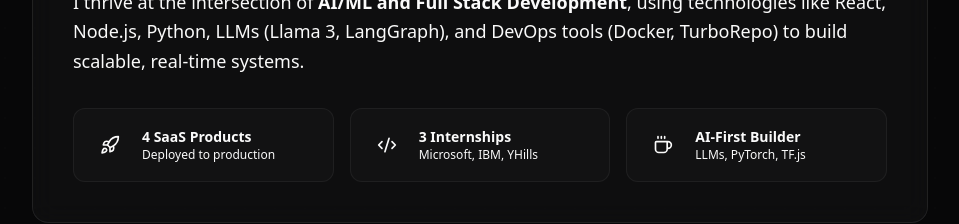
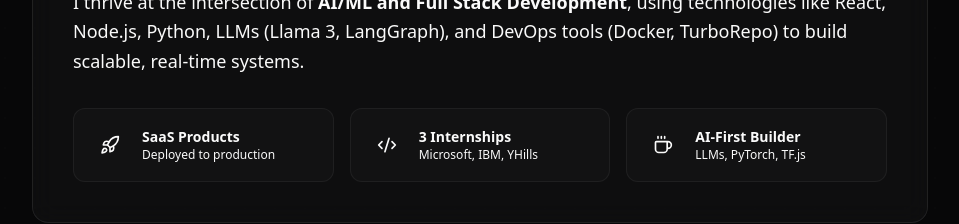
Before and after one commit to theunstopabble/gautam_portfolio, a Next.js app: page / in a window 1280 px wide. Shown: the part 6660-6884 px from the top of the page, without its empty margins (160-1119 px from the left). Built offline with nearby package versions, Linux system fonts and the light colour scheme.

Commit message:
fix: remove '4' from job title (Solo-shipped 4 SaaS -> Solo-shipped SaaS)

```diff
--- a/src/app/about/page.tsx
+++ b/src/app/about/page.tsx
@@ -4,11 +4,11 @@ import { About } from "@/components/home/About";
 export const metadata: Metadata = {
   title: "About | Gautam Kumar",
   description:
-    "Full-Stack Developer | Solo-shipped 4 SaaS products | AI integration. B.Tech CSE student at Jagannath University, Jaipur. Microsoft Elevate Intern.",
+    "Full-Stack Developer | Solo-shipped SaaS products | AI integration. B.Tech CSE student at Jagannath University, Jaipur. Microsoft Elevate Intern.",
   openGraph: {
     title: "About — Gautam Kumar",
     description:
-      "Full-Stack Developer | Solo-shipped 4 SaaS products | AI integration. Microsoft Elevate Intern.",
+      "Full-Stack Developer | Solo-shipped SaaS products | AI integration. Microsoft Elevate Intern.",
   },
 };
 
--- a/src/app/contact/page.tsx
+++ b/src/app/contact/page.tsx
@@ -4,11 +4,11 @@ import { Contact } from "@/components/home/Contact";
 export const metadata: Metadata = {
   title: "Contact | Gautam Kumar",
   description:
-    "Get in touch with Gautam Kumar — Full-Stack Developer | Solo-shipped 4 SaaS products | AI integration. Email, LinkedIn, GitHub, Twitter, or portfolio contact form.",
+    "Get in touch with Gautam Kumar — Full-Stack Developer | Solo-shipped SaaS products | AI integration. Email, LinkedIn, GitHub, Twitter, or portfolio contact form.",
   openGraph: {
     title: "Contact — Gautam Kumar",
     description:
-      "Get in touch with Gautam Kumar — Full-Stack Developer | Solo-shipped 4 SaaS products | AI integration.",
+      "Get in touch with Gautam Kumar — Full-Stack Developer | Solo-shipped SaaS products | AI integration.",
   },
 };
 
--- a/src/app/layout.tsx
+++ b/src/app/layout.tsx
@@ -9,9 +9,9 @@ const outfit = Outfit({ subsets: ["latin"], variable: "--font-outfit" });
 
 export const metadata: Metadata = {
   title:
-    "Gautam Kumar | Full-Stack Developer | Solo-shipped 4 SaaS products | AI integration — Portfolio",
+    "Gautam Kumar | Full-Stack Developer | Solo-shipped SaaS products | AI integration — Portfolio",
   description:
-    "Full-Stack Developer · Solo-shipped 4 SaaS Products · Microsoft Elevate Intern. Creator of InterviewMinds, SwadKart, Satark AI & TexFolio — React, Node, Python & LLMs.",
+    "Full-Stack Developer · Solo-shipped SaaS Products · Microsoft Elevate Intern. Creator of InterviewMinds, SwadKart, Satark AI & TexFolio — React, Node, Python & LLMs.",
   keywords: [
     "Gautam Kumar",
     "Gautam Kumar developer",
@@ -47,9 +47,9 @@ export const metadata: Metadata = {
   },
   openGraph: {
     title:
-      "Gautam Kumar | Full-Stack Developer | Solo-shipped 4 SaaS products | AI integration",
+      "Gautam Kumar | Full-Stack Developer | Solo-shipped SaaS products | AI integration",
     description:
-      "Full-Stack Developer · Solo-shipped 4 SaaS Products · Microsoft Elevate Intern. Creator of InterviewMinds, SwadKart, Satark AI & TexFolio — React, Node, Python & LLMs.",
+      "Full-Stack Developer · Solo-shipped SaaS Products · Microsoft Elevate Intern. Creator of InterviewMinds, SwadKart, Satark AI & TexFolio — React, Node, Python & LLMs.",
     type: "website",
     locale: "en_US",
     url: "https://gautam-kr.vercel.app",
@@ -59,16 +59,16 @@ export const metadata: Metadata = {
         url: "https://gautam-kr.vercel.app/og-image.png",
         width: 1200,
         height: 630,
-        alt: "Gautam Kumar — Full-Stack Developer | Solo-shipped 4 SaaS products | AI integration, Portfolio",
+        alt: "Gautam Kumar — Full-Stack Developer | Solo-shipped SaaS products | AI integration, Portfolio",
       },
     ],
   },
   twitter: {
     card: "summary_large_image",
     title:
-      "Gautam Kumar | Full-Stack Developer | Solo-shipped 4 SaaS products | AI integration",
+      "Gautam Kumar | Full-Stack Developer | Solo-shipped SaaS products | AI integration",
     description:
-      "Full-Stack Developer · Solo-shipped 4 SaaS Products · Microsoft Elevate Intern. Creator of InterviewMinds, SwadKart, Satark AI & TexFolio — React, Node, Python & LLMs.",
+      "Full-Stack Developer · Solo-shipped SaaS Products · Microsoft Elevate Intern. Creator of InterviewMinds, SwadKart, Satark AI & TexFolio — React, Node, Python & LLMs.",
     creator: "@_unstopabble",
   },
   robots: {
@@ -107,7 +107,7 @@ export default function RootLayout({
                   name: "Who is Gautam Kumar?",
                   acceptedAnswer: {
                     "@type": "Answer",
-                    text: "Gautam Kumar is a Full-Stack Developer who has solo-shipped 4 production SaaS applications with AI integration, based in Jaipur, India. He is a student at Jagannath University and a Microsoft Elevate Intern. He specializes in building production-grade SaaS products with React, Node.js, TypeScript, Python, and LLM integration.",
+                    text: "Gautam Kumar is a Full-Stack Developer who has solo-shipped production SaaS applications with AI integration, based in Jaipur, India. He is a student at Jagannath University and a Microsoft Elevate Intern. He specializes in building production-grade SaaS products with React, Node.js, TypeScript, Python, and LLM integration.",
                   },
                 },
                 {
@@ -213,7 +213,7 @@ export default function RootLayout({
               "@type": "LocalBusiness",
               name: "Gautam Kumar",
               description:
-                "Full-Stack Developer who has solo-shipped 4 SaaS products with AI integration.",
+                "Full-Stack Developer who has solo-shipped SaaS products with AI integration.",
               url: "https://gautam-kr.vercel.app",
               email: "gautamkumar43421@gmail.com",
               telephone: "+91-6207793196",
@@ -245,7 +245,7 @@ export default function RootLayout({
                   url: "https://gautam-kr.vercel.app",
                   jobTitle: "Full-Stack Developer",
                   description:
-                    "Full-Stack Developer who has solo-shipped 4 production SaaS applications with AI integration. Creator of InterviewMinds, SwadKart, Satark-AI, and TexFolio. Microsoft Elevate × AICTE Intern. B.Tech Computer Science student at Jagannath University, Jaipur (2023–2027).",
+                    "Full-Stack Developer who has solo-shipped production SaaS applications with AI integration. Creator of InterviewMinds, SwadKart, Satark-AI, and TexFolio. Microsoft Elevate × AICTE Intern. B.Tech Computer Science student at Jagannath University, Jaipur (2023–2027).",
                   email: "gautamkumar43421@gmail.com",
                   image: "https://gautam-kr.vercel.app/profile.webp",
                   alumniOf: {
--- a/src/app/projects/layout.tsx
+++ b/src/app/projects/layout.tsx
@@ -1,11 +1,11 @@
 import type { Metadata } from "next";
 
 export const metadata: Metadata = {
-  title: "Projects | Gautam Kumar — Full-Stack Developer | Solo-shipped 4 SaaS products | AI integration",
+  title: "Projects | Gautam Kumar — Full-Stack Developer | Solo-shipped SaaS products | AI integration",
   description:
     "Explore 4 production SaaS products built by Gautam Kumar: InterviewMinds (AI mock interviews), SwadKart (food delivery), Satark-AI (deepfake detection), and TexFolio (LaTeX resume builder).",
   openGraph: {
-    title: "Projects | Gautam Kumar — Full-Stack Developer | Solo-shipped 4 SaaS products | AI integration",
+    title: "Projects | Gautam Kumar — Full-Stack Developer | Solo-shipped SaaS products | AI integration",
     description:
       "InterviewMinds, SwadKart, Satark-AI, and TexFolio — 4 production SaaS products with AI integration.",
   },
--- a/src/components/home/About.tsx
+++ b/src/components/home/About.tsx
@@ -6,7 +6,7 @@ import { User, Rocket, Code2, Coffee } from "lucide-react";
 const highlights = [
   {
     icon: Rocket,
-    label: "4 SaaS Products",
+    label: "SaaS Products",
     desc: "Deployed to production",
   },
   {
--- a/src/components/home/FAQ.tsx
+++ b/src/components/home/FAQ.tsx
@@ -7,7 +7,7 @@ const faqs = [
   {
     question: "Who is Gautam Kumar?",
     answer:
-      "Gautam Kumar is a Full-Stack Developer who has solo-shipped 4 production SaaS applications with AI integration, based in Jaipur, India. He is a student at Jagannath University and a Microsoft Elevate Intern. He specializes in building SaaS products with React, Node.js, TypeScript, Python, and LLM integration.",
+      "Gautam Kumar is a Full-Stack Developer who has solo-shipped production SaaS applications with AI integration, based in Jaipur, India. He is a student at Jagannath University and a Microsoft Elevate Intern. He specializes in building SaaS products with React, Node.js, TypeScript, Python, and LLM integration.",
   },
   {
     question: "What projects has Gautam Kumar built?",
```
